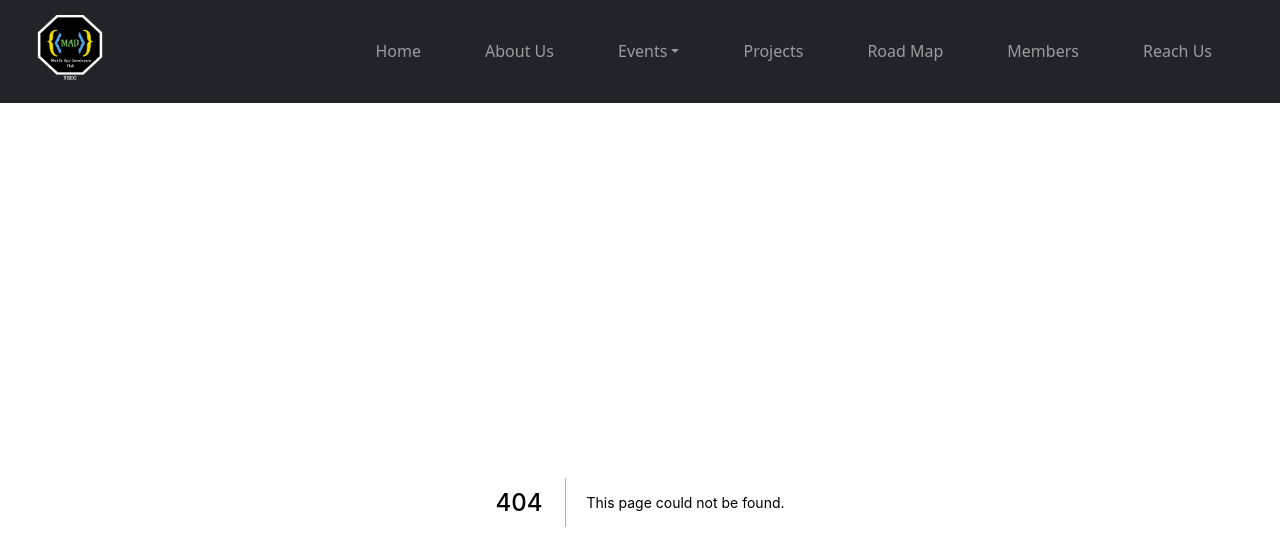
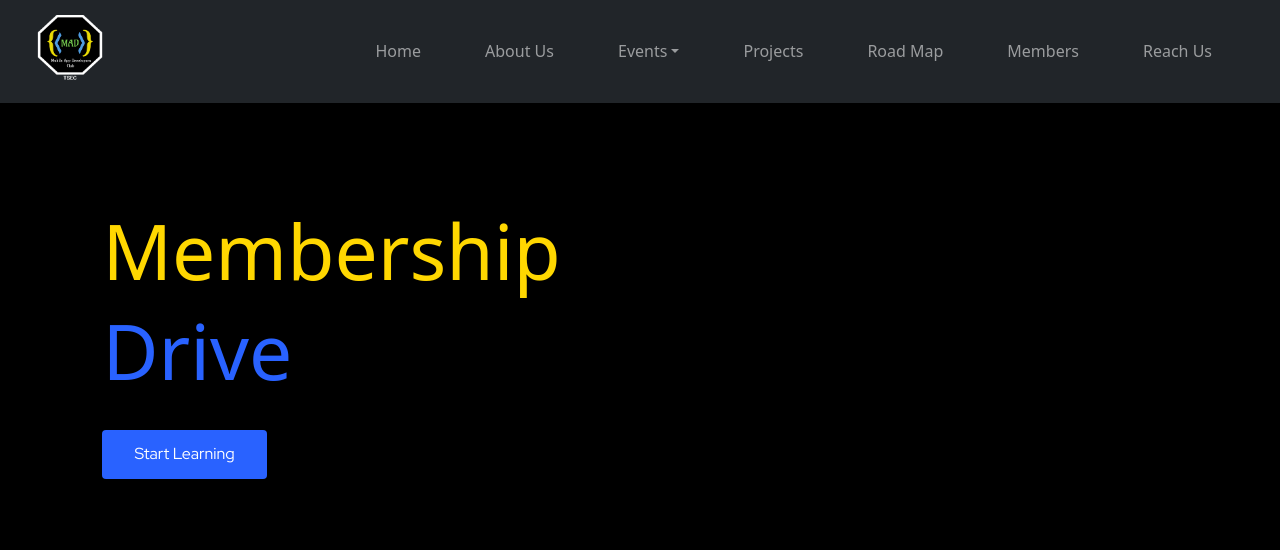
Before and after one commit to TSEC-MAD-Club/MAD-Website, a Next.js app: page /membership-drive in a window 1280 px wide. Before the commit this address had no page. Shown: the top 550 px of the page. Built offline with nearby package versions, Linux system fonts and the light colour scheme.

Commit message:
added membership drive page

```diff
--- /dev/null
+++ b/components/MembershipDriveHeader/MembershipDriveHeader.js
@@ -0,0 +1,30 @@
+import styles from "./MembershipDriveHeader.module.css";
+
+const MembershipDriveHeader = () => {
+  return (
+    <div>
+      <div className={styles.header_container}>
+        <div>
+          <div className={styles.title}>
+            <div>
+              <h1 className={styles.header_title}
+                style={{
+                  color: "var(--primary-3)"
+                }}
+              >
+                Membership
+              </h1>
+              {/* <br /> */}
+              <h1 className={styles.header_title} style={{color: "var(--primary-4)"}}>Drive</h1>
+            </div>
+            <br />
+            <button className={styles.header_button}>Start Learning</button>
+          </div>
+        </div>
+        <div></div>
+      </div>
+    </div>
+  );
+};
+
+export default MembershipDriveHeader;
--- /dev/null
+++ b/components/MembershipDriveHeader/MembershipDriveHeader.module.css
@@ -0,0 +1,30 @@
+.header_container{
+    display: flex;
+    flex-direction: row;
+    height: 100vh;
+}
+
+.title{
+    padding: 8vw 8vw;
+}
+
+.header_title{
+    font-family: var(--title-font);
+    font-weight: 400;
+    font-size: 6vw;
+}
+
+.header_button{
+    font-family: var(--main-font);
+    background-color: var(--primary-4);
+    border: none;
+    border-radius: 4px;
+    color: #FFFFFF;
+    padding: 1vw 2.5vw;
+}
+
+.header_button:hover{
+    background-color: #FFFFFF;
+    color: var(--primary-4);
+    transition: all 0.5s ease;
+}
--- a/pages/index.js
+++ b/pages/index.js
@@ -1,13 +1,13 @@
 import Head from "next/head";
 import Image from "next/image";
 import styles from "../styles/Home.module.css";
-import Navbar from "../comps/Navbar";
+import Navbar from "../components/Navbar/Navbar";
 import Link from "next/link";
 
 export default function Home() {
   return (
     <>
-      <Navbar />
+      {/* <Navbar /> */}
       <section className="main-1">
         <div className="row">
           <div className="col">
--- /dev/null
+++ b/pages/membership-drive/index.js
@@ -0,0 +1,11 @@
+import MembershipDriveHeader from "../../components/MembershipDriveHeader/MembershipDriveHeader";
+
+const MembershipDrive = () => {
+  return (
+    <div style={{backgroundColor: 'var(--primary-1)'}}>
+      <MembershipDriveHeader />
+    </div>
+  );
+};
+
+export default MembershipDrive;
```
